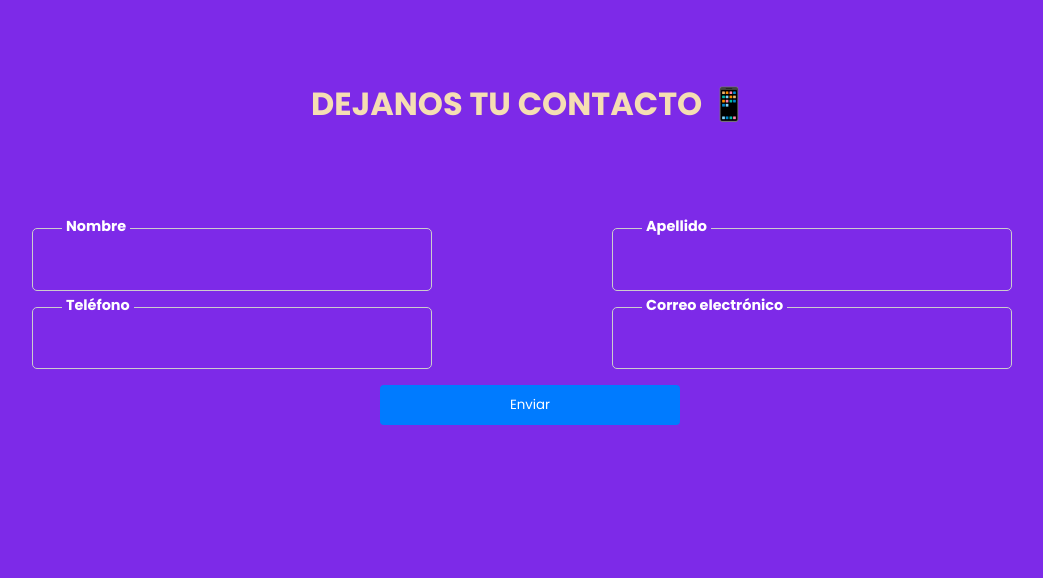
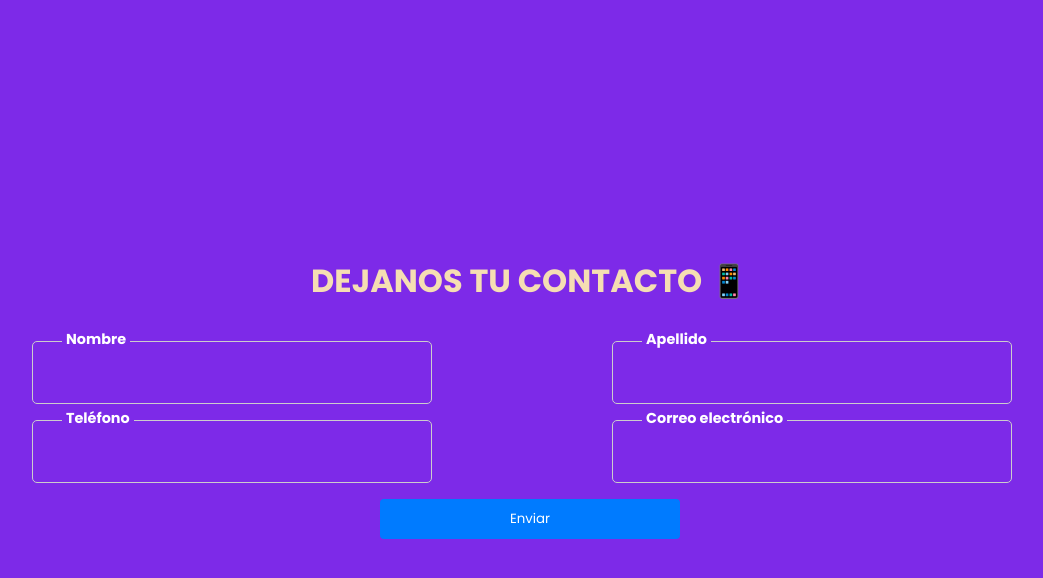
Before and after one commit to TICAMOLINA/desafio-12-ejercicio-c, a website built with Vite: page index.html in a window 1280 px wide. Shown: the whole page, without its empty margins (110-1153 px from the left). Built offline with nearby package versions, Linux system fonts and the light colour scheme; a web font is replaced by a local one.

Commit message:
Para centrar el formulario en la página en la media 1200px agrego flexbox al body, con una dirección column, y tanto justify content como align ítems establecidos en center. Le agrego padding al titulo

```diff
--- a/src/sass/style.scss
+++ b/src/sass/style.scss
@@ -17,8 +17,9 @@ body {
   }
 
   h1 {
-    text-align: center;
+    text-align: start;
     margin-top: 5rem;
+    margin-left: 1.2rem;
   }
 
   .form-container {
@@ -71,6 +72,11 @@ button {
   }
 
   @media screen and (min-width: 576px) {
+
+    h1 {
+      text-align: center;
+      margin-left: 0;
+    }
     .form-container__label-name,
     .form-container__label-lastName,
     .form-container__label-telephone,
@@ -148,3 +154,22 @@ button {
         color: white;
       }
     }
+
+    @media screen and (min-width: 1200px) {
+
+      body {
+          height: 90vh;
+          display: flex;
+          flex-direction: column;
+          justify-content: center;
+          align-items: center;
+
+      }
+      .form-container {
+          margin: 0 0 0 0;
+        }
+
+      h1 {
+          padding: 1rem;
+      }
+      }
```
